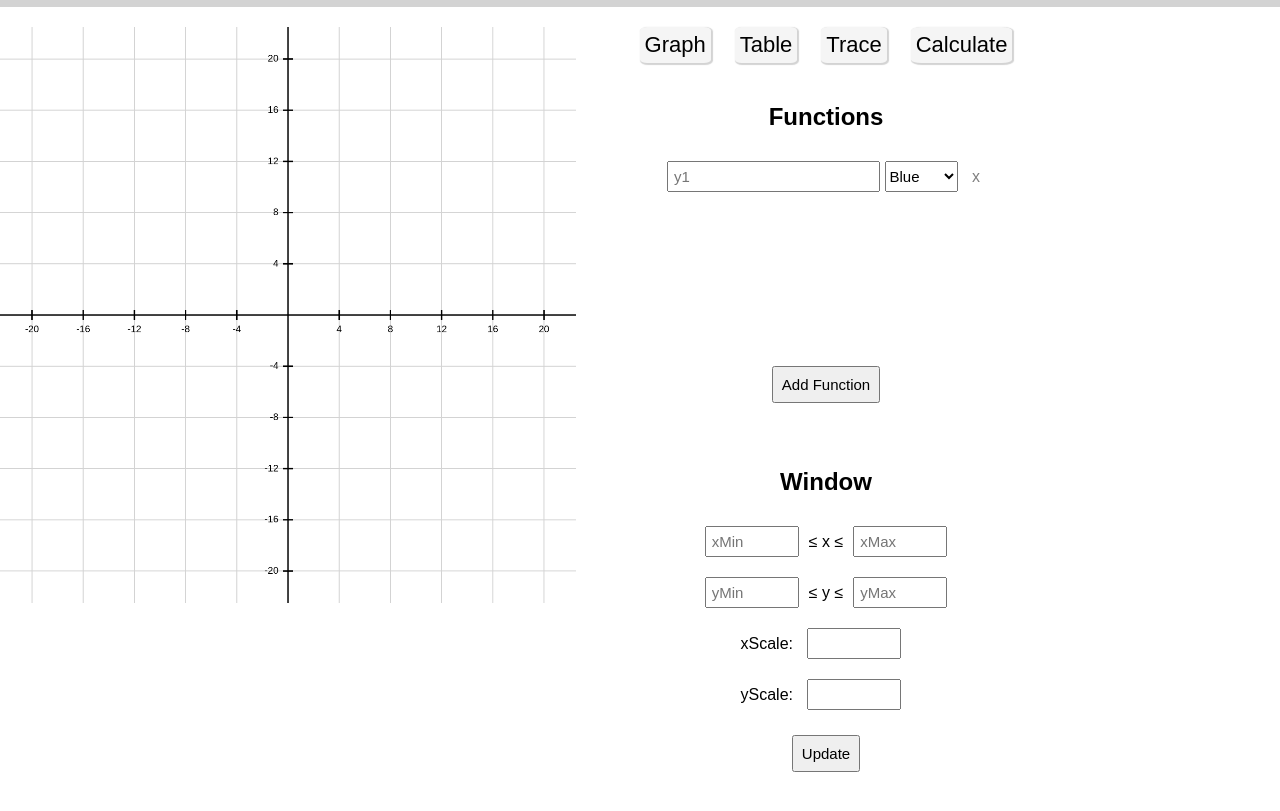
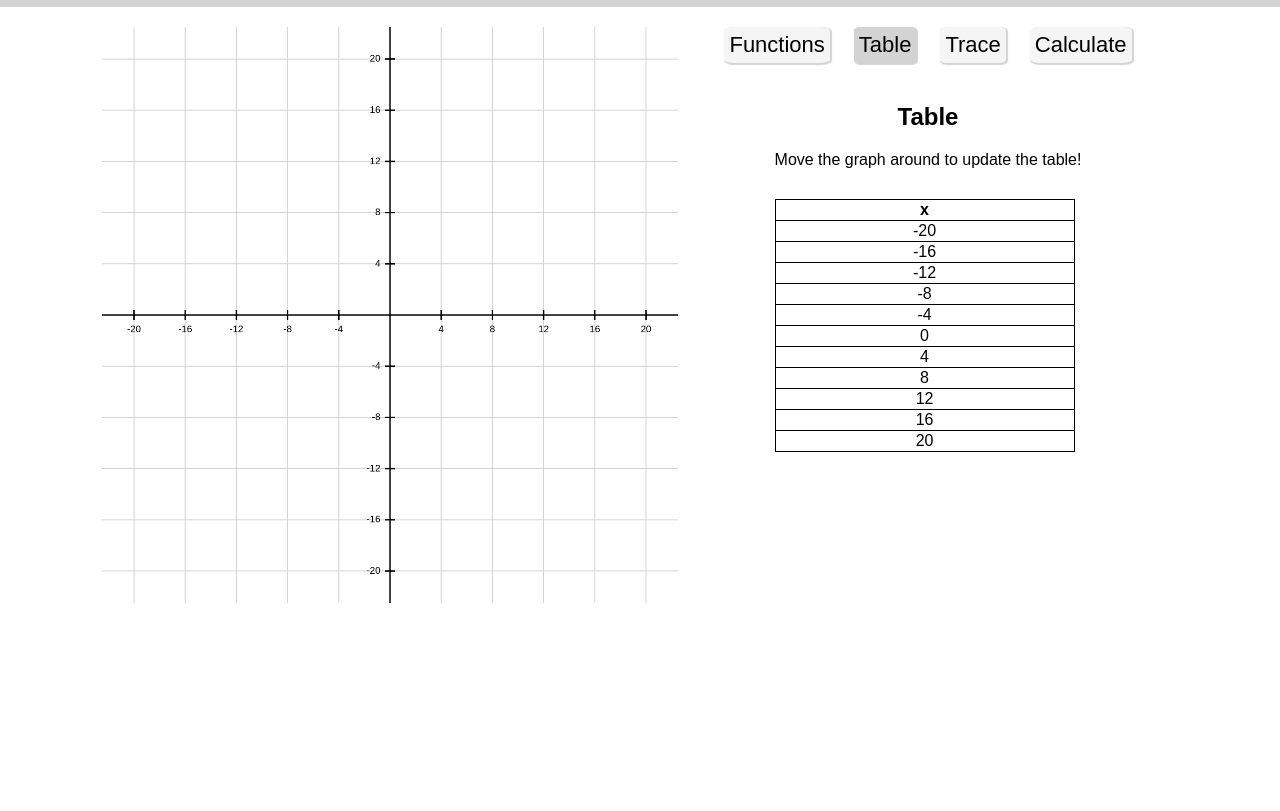
Before and after one commit to AaronHe7/graphing-calculator, a plain HTML site: page index.html in a window 1280 px wide. Both pictures are taken after a click on the element "Table". Shown: the part 63-874 px from the top of the page. After the commit the page ends 800 px from the top, so only its background shows below. Drawn offline with Linux system fonts and the light colour scheme.

Commit message:
Add table

```diff
--- a/index.html
+++ b/index.html
@@ -21,10 +21,10 @@
       <canvas height="600" width="600" id="canvas"></canvas>
       <div class="controls">
         <div class="navigator">
-          <div>Graph</div>
-          <div>Table</div>
-          <div>Trace</div>
-          <div>Calculate</div>
+          <div class="function-nav">Functions</div>
+          <div class="table-nav">Table</div>
+          <div class="trace-nav">Trace</div>
+          <div class="calculate-nav">Calculate</div>
         </div>
         <div class="tabs">
           <div class="function-tab">
@@ -49,8 +49,14 @@
               <input type="text" placeholder="yMin" name="y-min">≤ y ≤<input type="text" placeholder="yMax" name="y-max"><br>
               xScale: <input type="text" name="x-scale"><br>
               yScale: <input type="text" name="y-scale"><br>
-              <button class="update">Update</button>
+              <button class="clear-window">Clear</button>
+              <button class="reset-window">Reset Default</button>
             </div>
+          </div>
+          <div class="table-tab">
+            <h2>Table</h2>
+            <div>Move the graph around to update the table!</div>
+            <div style="overflow-x: scroll; width: 300px;"><table></table></div>
           </div>
         </div>
       </div>
--- a/main.js
+++ b/main.js
@@ -1994,12 +1994,13 @@ function colorCircle(centerX, centerY, radius, color = 'black') {
 /*!******************************!*\
   !*** ./src/eventHandling.js ***!
   \******************************/
-/*! exports provided: eventHandling */
+/*! exports provided: eventHandling, renderTab */
 /***/ (function(module, __webpack_exports__, __webpack_require__) {
 
 "use strict";
 __webpack_require__.r(__webpack_exports__);
 /* harmony export (binding) */ __webpack_require__.d(__webpack_exports__, "eventHandling", function() { return eventHandling; });
+/* harmony export (binding) */ __webpack_require__.d(__webpack_exports__, "renderTab", function() { return renderTab; });
 /* harmony import */ var _rendering_js__WEBPACK_IMPORTED_MODULE_0__ = __webpack_require__(/*! ./rendering.js */ "./src/rendering.js");
 
 
@@ -2048,6 +2049,7 @@ function addFunction() {
   input.placeholder = functionName;
   select.name = functionName;
   select.value = functionColor;
+
   // Insert the function before the button
   // document.querySelector('.functions').insertBefore(functionTemplate, document.querySelector('button'));
   document.querySelector('.functions').appendChild(functionTemplate);
@@ -2081,6 +2083,20 @@ function graphFunctions() {
   Object(_rendering_js__WEBPACK_IMPORTED_MODULE_0__["render"])();
 }
 
+function renderTab(tabName) {
+  let tabList = ['function', 'table', 'trace', 'calculate'];
+  for (let i = 0; i < tabList.length; i++) {
+    try {
+      document.querySelector(`.${tabList[i]}-nav`).style.backgroundColor = 'whitesmoke';
+      document.querySelector(`.${tabList[i]}-tab`).style.display = 'none';
+    } catch(e) {
+      console.log(`Tab not found: ${tabList[i]}.`);
+    }
+  }
+  document.querySelector(`.${tabName}-nav`).style.backgroundColor = 'lightgray';
+  document.querySelector(`.${tabName}-tab`).style.display = '';
+}
+
 function eventHandling() {
   _rendering_js__WEBPACK_IMPORTED_MODULE_0__["canvas"].addEventListener('mousedown', function(e) {
     draggedPoint = mousePos(e);
@@ -2160,7 +2176,7 @@ function eventHandling() {
         _rendering_js__WEBPACK_IMPORTED_MODULE_0__["view"].xMin = parseFloat(xMin);
       }
 
-      else if (yMin && yMax && parseFloat(yMin) < parseFloat(yMax)) {
+      if (yMin && yMax && parseFloat(yMin) < parseFloat(yMax)) {
         _rendering_js__WEBPACK_IMPORTED_MODULE_0__["view"].yMax = parseFloat(yMax);
         _rendering_js__WEBPACK_IMPORTED_MODULE_0__["view"].yMin = parseFloat(yMin);
       }
@@ -2170,7 +2186,7 @@ function eventHandling() {
       } else {
         _rendering_js__WEBPACK_IMPORTED_MODULE_0__["view"].xScale = 4;
       }
-      if (yScale & yScale > 0) {
+      if (yScale && yScale > 0) {
         _rendering_js__WEBPACK_IMPORTED_MODULE_0__["view"].yScale = yScale;
       } else {
         _rendering_js__WEBPACK_IMPORTED_MODULE_0__["view"].yScale = 4;
@@ -2179,9 +2195,26 @@ function eventHandling() {
     });
   }
 
-  for (let i = 0; i < windowElements.length; i++) {
-    document.querySelector(`input[name="${windowElements[i]}"]`).addEventListener('click', function() {
+  document.querySelector('button[class="clear-window"]').addEventListener('click', function() {
+    for (let i = 0; i < windowElements.length; i++) {
       document.querySelector(`input[name="${windowElements[i]}"]`).value = '';
+    }
+  });
+
+  document.querySelector('button[class="reset-window"]').addEventListener('click', function() {
+    _rendering_js__WEBPACK_IMPORTED_MODULE_0__["view"].xMin = -22.5;
+    _rendering_js__WEBPACK_IMPORTED_MODULE_0__["view"].xMax = 22.5;
+    _rendering_js__WEBPACK_IMPORTED_MODULE_0__["view"].yMin = -22.5;
+    _rendering_js__WEBPACK_IMPORTED_MODULE_0__["view"].yMax = 22.5;
+    _rendering_js__WEBPACK_IMPORTED_MODULE_0__["view"].xScale = 4;
+    _rendering_js__WEBPACK_IMPORTED_MODULE_0__["view"].yScale = 4;
+    Object(_rendering_js__WEBPACK_IMPORTED_MODULE_0__["render"])();
+  });
+
+  let tabList = ['function', 'table', 'trace', 'calculate'];
+  for (let i = 0; i < tabList.length; i++) {
+    document.querySelector(`.${tabList[i]}-nav`).addEventListener('click', function() {
+      renderTab(tabList[i]);
     });
   }
 }
@@ -2297,6 +2330,7 @@ __webpack_require__.r(__webpack_exports__);
 
 
 
+Object(_eventHandling_js__WEBPACK_IMPORTED_MODULE_1__["renderTab"])('function');
 Object(_rendering_js__WEBPACK_IMPORTED_MODULE_0__["render"])();
 Object(_eventHandling_js__WEBPACK_IMPORTED_MODULE_1__["eventHandling"])();
 
@@ -2321,7 +2355,9 @@ __webpack_require__.r(__webpack_exports__);
 /* harmony export (binding) */ __webpack_require__.d(__webpack_exports__, "findAutoScale", function() { return findAutoScale; });
 /* harmony import */ var _drawing_js__WEBPACK_IMPORTED_MODULE_0__ = __webpack_require__(/*! ./drawing.js */ "./src/drawing.js");
 /* harmony import */ var _functionParsing_js__WEBPACK_IMPORTED_MODULE_1__ = __webpack_require__(/*! ./functionParsing.js */ "./src/functionParsing.js");
+/* harmony import */ var _table_js__WEBPACK_IMPORTED_MODULE_2__ = __webpack_require__(/*! ./table.js */ "./src/table.js");
 // Problem: computers with bigger monitors
+
 
 
 
@@ -2365,9 +2401,16 @@ function roundScale(scale) {
 }
 
 function roundTickMark(number) {
+  if (number == 0) {
+    return 0;
+  }
+  if (Math.abs(number) <= 0.0001) {
+    return parseFloat((number).toPrecision(3)).toExponential().replace('e', '*10^');
+  }
   if (Math.abs(number) < 100000) {
     return parseFloat((number).toPrecision(4));
-  } else {
+  }
+  if (Math.abs(number) >= 100000) {
     return number.toPrecision(2).replace('e+', '*10^');
   }
 }
@@ -2545,12 +2588,95 @@ function render() {
   drawGridLines();
   drawAxes();
   for (let key in view.functions) {
+    if (!view.functions[key].expression) {
+      delete view.functions[key];
+      continue;
+    }
     try {
       drawGraph(Object(_functionParsing_js__WEBPACK_IMPORTED_MODULE_1__["parseFunction"])(view.functions[key].expression), view.functions[key].color);
     } catch(e) {
       console.log(view.functions[key].expression + ' is not a valid function.')
     }
   }
+  Object(_table_js__WEBPACK_IMPORTED_MODULE_2__["renderTable"])();
+}
+
+
+
+
+/***/ }),
+
+/***/ "./src/table.js":
+/*!**********************!*\
+  !*** ./src/table.js ***!
+  \**********************/
+/*! exports provided: renderTable */
+/***/ (function(module, __webpack_exports__, __webpack_require__) {
+
+"use strict";
+__webpack_require__.r(__webpack_exports__);
+/* harmony export (binding) */ __webpack_require__.d(__webpack_exports__, "renderTable", function() { return renderTable; });
+/* harmony import */ var _rendering_js__WEBPACK_IMPORTED_MODULE_0__ = __webpack_require__(/*! ./rendering.js */ "./src/rendering.js");
+/* harmony import */ var _functionParsing_js__WEBPACK_IMPORTED_MODULE_1__ = __webpack_require__(/*! ./functionParsing.js */ "./src/functionParsing.js");
+
+
+
+function roundTableValue(number) {
+  if (Math.abs(number) == Infinity || number == NaN) {
+    return '';
+  }
+  if (number == 0) {
+    return 0;
+  }
+  if (Math.abs(number) <= 0.0001) {
+    return parseFloat((number).toPrecision(3)).toExponential().replace('e', '*10^');
+  }
+  if (Math.abs(number) >= 100000) {
+    return number.toPrecision(3).replace('e+', '*10^');
+  }
+  if (Math.abs(number) < 100000) {
+    return parseFloat((number).toPrecision(3));
+  }
+}
+
+function renderTable() {
+  let tableElement = document.querySelector('table');
+
+  // table headers / labels
+  tableElement.innerHTML = '';
+  let headerRow = document.createElement('tr');
+  let xLabel = document.createElement('th');
+  xLabel.textContent = 'x';
+  headerRow.appendChild(xLabel);
+
+  // values of tables
+  for (let key in _rendering_js__WEBPACK_IMPORTED_MODULE_0__["view"].functions) {
+    let tableHeader = document.createElement('th');
+    tableHeader.textContent = key;
+    headerRow.appendChild(tableHeader);
+  }
+  tableElement.appendChild(headerRow);
+
+  let tblMin = Math.ceil(_rendering_js__WEBPACK_IMPORTED_MODULE_0__["view"].xMin/_rendering_js__WEBPACK_IMPORTED_MODULE_0__["view"].xScale) * _rendering_js__WEBPACK_IMPORTED_MODULE_0__["view"].xScale;
+  let tblMax = Math.floor(_rendering_js__WEBPACK_IMPORTED_MODULE_0__["view"].xMax/_rendering_js__WEBPACK_IMPORTED_MODULE_0__["view"].xScale) * _rendering_js__WEBPACK_IMPORTED_MODULE_0__["view"].xScale;
+  let numberOfValues = (tblMax - tblMin)/_rendering_js__WEBPACK_IMPORTED_MODULE_0__["view"].xScale;
+
+  for (let i = 0; i <= numberOfValues; i++) {
+    let x = tblMin + (tblMax - tblMin) * i/numberOfValues;
+    let tableRow = document.createElement('tr');
+    let xColumn = document.createElement('td');
+    xColumn.textContent = roundTableValue(x);
+    tableRow.appendChild(xColumn);
+
+    for (let key in _rendering_js__WEBPACK_IMPORTED_MODULE_0__["view"].functions) {
+      let yColumn = document.createElement('td');
+      let expr = Object(_functionParsing_js__WEBPACK_IMPORTED_MODULE_1__["parseFunction"])(_rendering_js__WEBPACK_IMPORTED_MODULE_0__["view"].functions[key].expression);
+      yColumn.textContent = roundTableValue(expr.evaluate({x}));
+
+      tableRow.appendChild(yColumn);
+    }
+    tableElement.appendChild(tableRow);
+  }
 }
 
 
--- a/style.css
+++ b/style.css
@@ -49,7 +49,7 @@ button {
 .calculator {
   display: flex;
   margin: auto;
-  justify-content: ce nter;
+  justify-content: center;
 }
 
 .controls {
@@ -77,21 +77,25 @@ button {
 }
 
 .functions {
+  display: flex;
+  flex-direction: column;
   height: 200px;
   overflow-y: auto;
+  width: 300px;
+  align-items: center;
 }
 
 .function-tab {
   display: flex;
   flex-direction: column;
   align-items: center;
+  text-align: center;
 }
 
 .delete {
   cursor: pointer;
   color: grey;
   margin-left: 5px;
-  padding: 5px;
 }
 
 .function-tab input {
@@ -115,3 +119,23 @@ button {
   width: 80px;
   margin: 10px;
 }
+
+.table-tab {
+  text-align: center;
+}
+
+table {
+  margin-top: 30px;
+  width: 300px;
+  border-collapse: collapse;
+  border: 1px solid black;
+}
+
+th {
+  border: 1px solid black;
+}
+
+td {
+  border: 1px solid black;
+  border-left: 1px solid black;
+}
```
Also changed, not shown: 1 other file.
